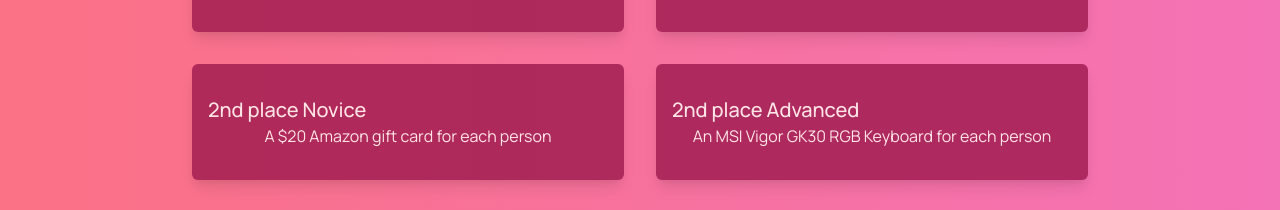
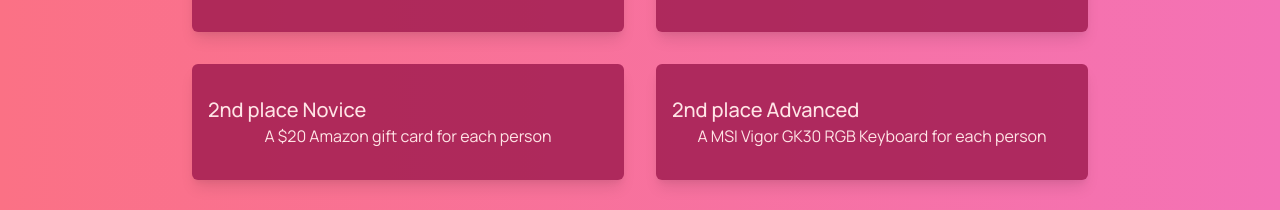
Before and after one commit to maggie-j-liu/algirlithm, a Next.js app: page / in a window 1280 px wide. Shown: the part 2368-2578 px from the top of the page. Built offline with nearby package versions, Linux system fonts and the light colour scheme.

Commit message:
fix spelling mistake

```diff
--- a/pages/index.jsx
+++ b/pages/index.jsx
@@ -230,7 +230,7 @@
               />
               <Prize
                 title={"2nd place Advanced"}
-                body={"An MSI Vigor GK30 RGB Keyboard for each person"}
+                body={"A MSI Vigor GK30 RGB Keyboard for each person"}
               />
               <Prize
                 title={"3rd place Advanced"}
```
